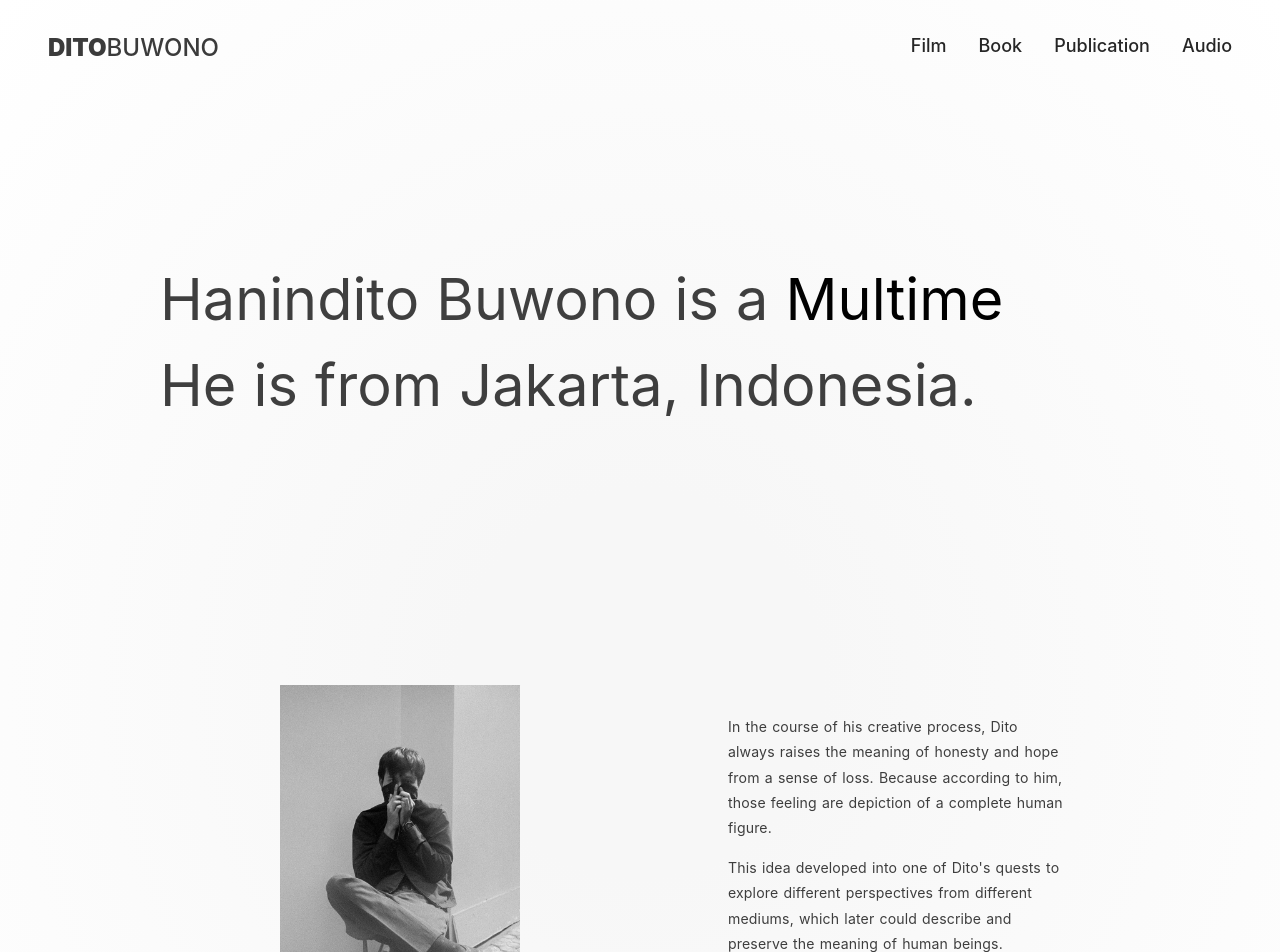
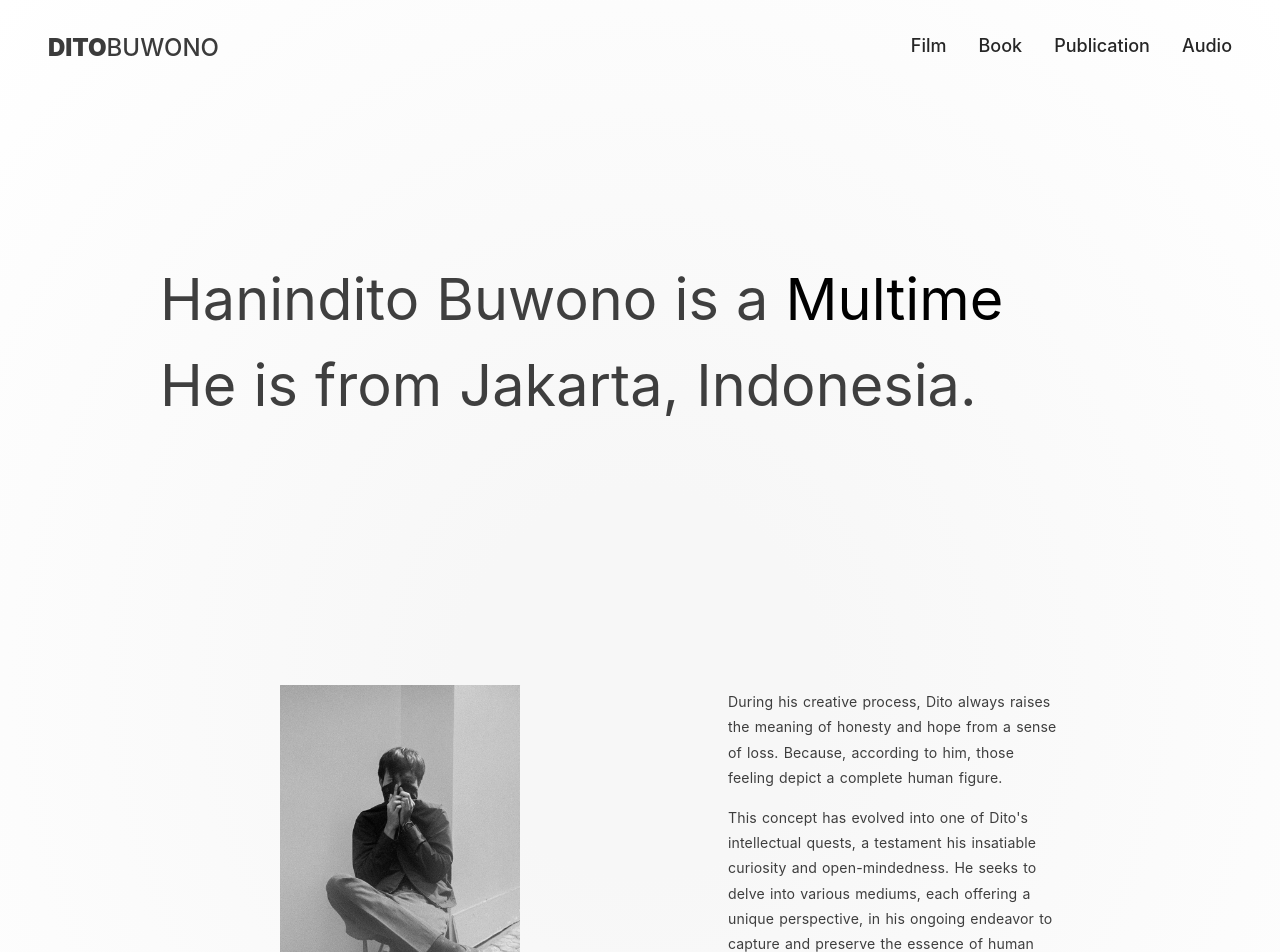
Before and after one commit to andikawilliam/ditobuwono-nuxt, a Nuxt app: page / in a window 1280 px wide. Shown: the top 952 px of the page. Built offline with nearby package versions, Linux system fonts and the light colour scheme.

Commit message:
Update About.vue

```diff
--- a/pages/Home/About.vue
+++ b/pages/Home/About.vue
@@ -50,16 +50,16 @@ export default Vue.extend({
       picture: require("~/assets/dito-picture-3.jpeg"),
       texts: [
         `
-          In the course of his creative process, Dito always raises
+          During his creative process, Dito always raises
           <span class="">the meaning of honesty and hope</span>
-          from a sense of loss. Because according to him, those feeling are
-          <span class="">depiction of a complete human figure.</span>
+          from a sense of loss. Because, according to him, those feeling
+          <span class="">depict a complete human figure.</span>
         `,
         `
-          This idea developed into one of Dito's quests to
-          <span class="">explore different perspectives</span>
-          from different mediums, which later could describe and preserve
-          <span class="">the meaning of human beings.</span>
+          This concept has evolved into one of Dito's intellectual quests,
+          <span class="">a testament his insatiable curiosity and open-mindedness.</span>
+          He seeks to delve into various mediums, each offering a unique perspective,
+          <span class="">in his ongoing endeavor to capture and preserve the essence of human existence.</span>
         `,
         `
           Dito is currently pursuing a master's degree at the University of Gothenburg
```
